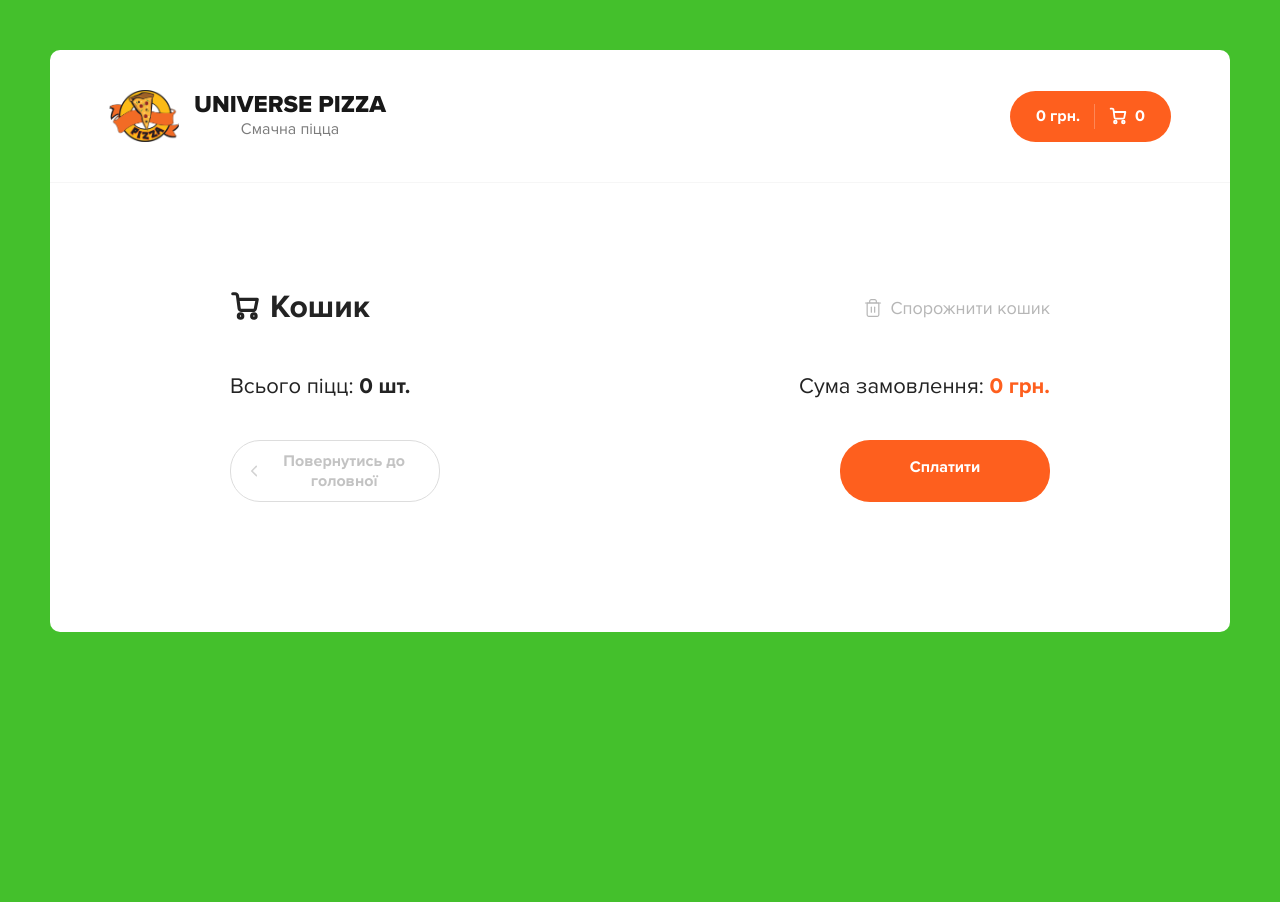
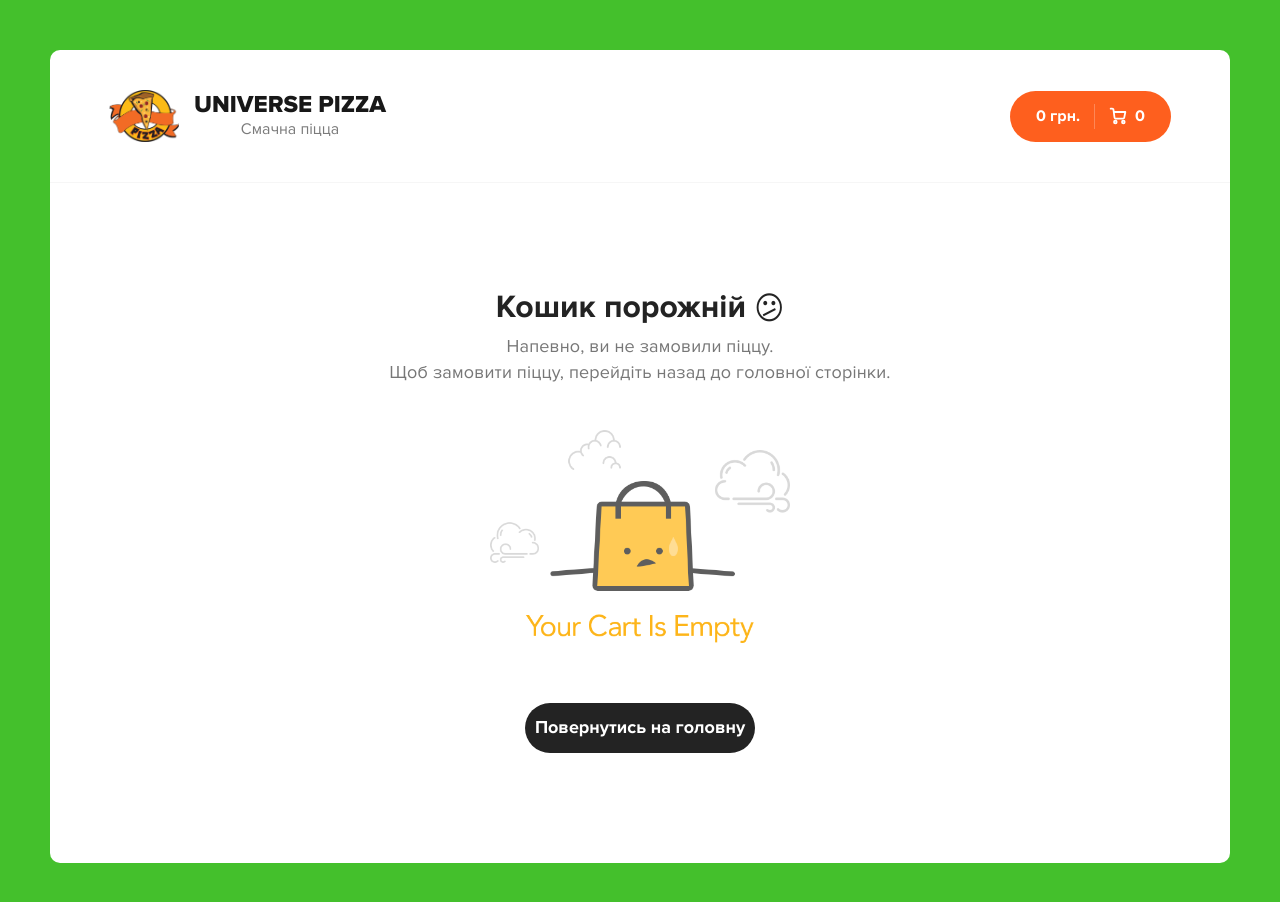
Before and after one commit to vbasoon/Store-Pizza-React, a React (Create React App) app: page /cart in a window 1280 px wide. Shown: the top 902 px of the page. Before the commit the page ends 800 px from the top, so only its background shows below. Built offline with nearby package versions, Linux system fonts and the light colour scheme.

Commit message:
empty cart

```diff
--- a/src/pages/Cart.jsx
+++ b/src/pages/Cart.jsx
@@ -1,7 +1,8 @@
 import React from 'react'
+import { useSelector, useDispatch } from 'react-redux';
+import { Link } from 'react-router-dom';
+
 import CartItem from '../components/CartItem';
-import { useSelector, useDispatch } from 'react-redux';
-
 import { clearCart } from '../redux/actions/cart'
 
 const Cart = () => {
@@ -18,11 +19,12 @@
       }
    }
 
-
    return (
       <div className="content">
          <div className="container container--cart">
-            <div className="cart">
+            {
+               totalCount
+                  ? (<div className="cart">
                      <div className="cart__top">
                         <h2 className="content__title"><svg width="18" height="18" viewBox="0 0 18 18" fill="none" xmlns="http://www.w3.org/2000/svg">
                            <path d="M6.33333 16.3333C7.06971 16.3333 7.66667 15.7364 7.66667 15C7.66667 14.2636 7.06971 13.6667 6.33333 13.6667C5.59695 13.6667 5 14.2636 5 15C5 15.7364 5.59695 16.3333 6.33333 16.3333Z" stroke="white" strokeWidth="1.8" strokeLinecap="round" strokeLinejoin="round" />
@@ -53,9 +55,6 @@
                                  totalCount={items[obj.id].items.length} />
                            ))
                         }
-
-
-
                      </div>
 
                      <div className="cart__bottom">
@@ -69,14 +68,29 @@
                                  <path d="M7 13L1 6.93015L6.86175 1" stroke="#D3D3D3" strokeWidth="1.5" strokeLinecap="round" strokeLinejoin="round" />
                               </svg>
 
-                        <span>Повернутись до головної</span>
+                              <Link to='/'><span>Повернутись до головної</span></Link>
                            </a>
                            <div className="button pay-btn">
                               <span>Сплатити</span>
                            </div>
                         </div>
                      </div>
+                  </div>)
+                  : (
+                     <div class="cart cart--empty">
+                        <h2>Кошик порожній <icon>😕</icon></h2>
+                        <p>
+                           Напевно, ви не замовили піццу.<br />
+                       Щоб замовити піццу, перейдіть назад до головної сторінки.
+                     </p>
+                        <img src="/img/empty-cart.png" alt="Empty cart" />
+                        <Link to="/" class="button button--black">
+                           <span>Повернутись на головну</span>
+                        </Link>
                      </div>
+                  )
+            }
+
          </div>
       </div>
    )
```
Also changed, not shown: public/img/empty-cart.png. Lines whose indentation alone changed are shown as unchanged.
